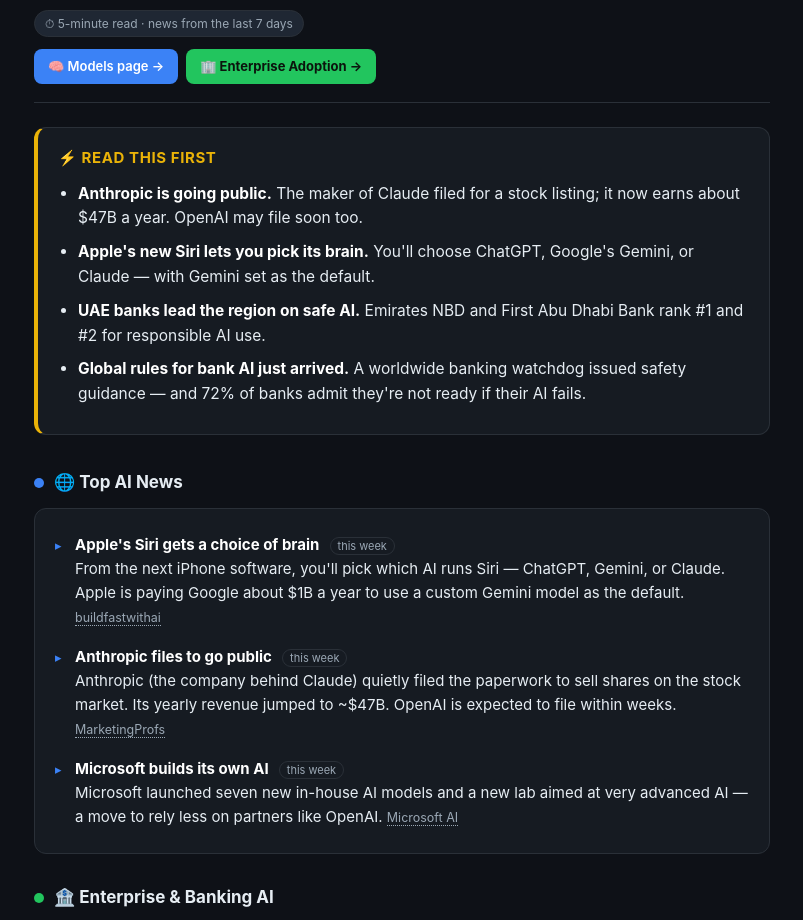
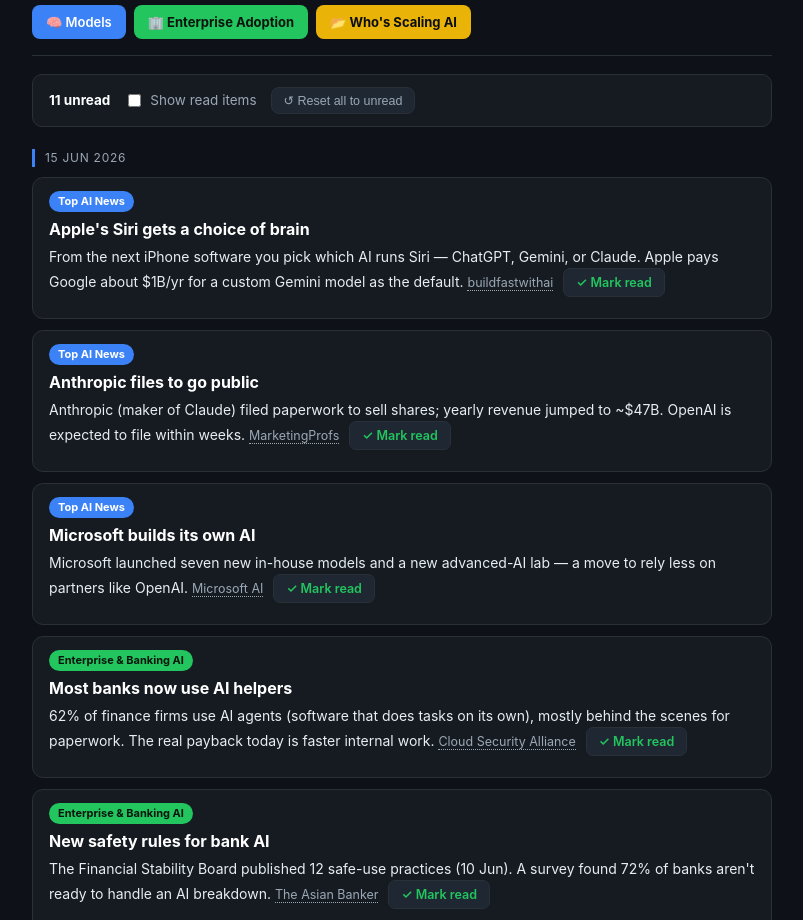
Before and after one commit to mahendran1387a/daily-ai-briefing, a plain HTML site: page index.html in a window 1280 px wide. Shown: the part 124-1044 px from the top of the page, without its empty margins (238-1041 px from the left). Drawn offline with Linux system fonts and the light colour scheme.

Commit message:
Auto update 2026-06-15

```diff
--- /dev/null
+++ b/feed.js
@@ -0,0 +1,14 @@
+// Daily AI Briefing — running feed data. Each run APPENDS new items (dedupe by id, keep ~30 days).
+window.FEED = [
+ {"id":"2026-06-15-apple-siri-choice","date":"2026-06-15","cat":"Top AI News","title":"Apple's Siri gets a choice of brain","summary":"From the next iPhone software you pick which AI runs Siri — ChatGPT, Gemini, or Claude. Apple pays Google about $1B/yr for a custom Gemini model as the default.","src":"buildfastwithai","url":"https://www.buildfastwithai.com/blogs/ai-news-today-june-8-2026"},
+ {"id":"2026-06-15-anthropic-ipo","date":"2026-06-15","cat":"Top AI News","title":"Anthropic files to go public","summary":"Anthropic (maker of Claude) filed paperwork to sell shares; yearly revenue jumped to ~$47B. OpenAI is expected to file within weeks.","src":"MarketingProfs","url":"https://www.marketingprofs.com/opinions/2026/54909/ai-update-june-5-2026-ai-news-and-views-from-the-past-week"},
+ {"id":"2026-06-15-microsoft-mai","date":"2026-06-15","cat":"Top AI News","title":"Microsoft builds its own AI","summary":"Microsoft launched seven new in-house models and a new advanced-AI lab — a move to rely less on partners like OpenAI.","src":"Microsoft AI","url":"https://microsoft.ai/news/building-a-hillclimbing-machine-launching-seven-new-mai-models/"},
+ {"id":"2026-06-15-banks-ai-agents","date":"2026-06-15","cat":"Enterprise & Banking AI","title":"Most banks now use AI helpers","summary":"62% of finance firms use AI agents (software that does tasks on its own), mostly behind the scenes for paperwork. The real payback today is faster internal work.","src":"Cloud Security Alliance","url":"https://finance.yahoo.com/sectors/technology/articles/financial-services-industry-shifts-ai-120000294.html"},
+ {"id":"2026-06-15-fsb-rules","date":"2026-06-15","cat":"Enterprise & Banking AI","title":"New safety rules for bank AI","summary":"The Financial Stability Board published 12 safe-use practices (10 Jun). A survey found 72% of banks aren't ready to handle an AI breakdown.","src":"The Asian Banker","url":"https://www.theasianbanker.com/updates-and-articles/financial-stability-board-points-banks-towards-ai-monitoring-ai-as-human-oversight-reaches-its-limits"},
+ {"id":"2026-06-15-ai-owner","date":"2026-06-15","cat":"Enterprise & Banking AI","title":"An AI owner = results","summary":"94% of firms that name a clear owner for AI report real business value, versus 75% for everyone else.","src":"NVIDIA","url":"https://blogs.nvidia.com/blog/ai-in-financial-services-survey-2026/"},
+ {"id":"2026-06-15-uae-banks-responsible","date":"2026-06-15","cat":"UAE & Middle East","title":"UAE banks top responsible-AI index","summary":"Emirates NBD and First Abu Dhabi Bank rank #1 and #2 in a new Middle East & Africa responsible-AI index; Mashreq came 10th.","src":"IndexBox","url":"https://www.indexbox.io/blog/uae-banks-lead-responsible-ai-index-in-middle-east-and-africa/"},
+ {"id":"2026-06-15-uae-train-80000","date":"2026-06-15","cat":"UAE & Middle East","title":"UAE to train 80,000 on AI","summary":"The UAE is teaching 80,000 workers to use AI agents, aiming to run half of all government services with AI within two years.","src":"Computer Weekly","url":"https://www.computerweekly.com/news/366642771/UAE-launches-sovereign-AI-driven-Cyber-Factory-security-initiative"},
+ {"id":"2026-06-15-meta-wearables","date":"2026-06-15","cat":"Worth a Glance","title":"Meta bets on wearables","summary":"Meta is testing an AI pendant and a work version called 'Wearables for Work', plus more AI glasses — pushing AI off the screen and onto your body.","src":"buildfastwithai","url":"https://www.buildfastwithai.com/blogs/ai-news-today-june-8-2026"},
+ {"id":"2026-06-15-karpathy-anthropic","date":"2026-06-15","cat":"Worth a Glance","title":"Star researcher joins Anthropic","summary":"Andrej Karpathy, a well-known AI scientist, joined Anthropic to work hands-on on future models — a sign of where top talent is heading.","src":"buildfastwithai","url":"https://www.buildfastwithai.com/blogs/ai-news-today-june-8-2026"},
+ {"id":"2026-06-15-minimax-m3","date":"2026-06-15","cat":"Worth a Glance","title":"AI is getting cheaper to run","summary":"A new model, MiniMax M3, cuts the computing cost per word to about 1/20th of before. Cheaper AI means lower prices and wider use over time.","src":"LLM-Stats","url":"https://llm-stats.com/ai-news"}
+];
--- a/index.html
+++ b/index.html
@@ -3,160 +3,108 @@
 <head>
 <meta charset="UTF-8">
 <meta name="viewport" content="width=device-width, initial-scale=1.0">
-<title>Daily AI Briefing — 15 June 2026</title>
+<title>Daily AI Briefing — Running Feed</title>
 <style>
-  :root{
-    --bg:#0e1117; --card:#161b22; --line:#2a3038; --ink:#e6edf3;
-    --muted:#9aa7b4; --accent:#3b82f6; --accent2:#22c55e; --chip:#1f2733;
-    --gold:#eab308; --amber:#f59e0b; --purple:#a855f7;
-  }
+  :root{--bg:#0e1117;--card:#161b22;--line:#2a3038;--ink:#e6edf3;--muted:#9aa7b4;
+        --accent:#3b82f6;--accent2:#22c55e;--chip:#1f2733;--gold:#eab308;--amber:#f59e0b;--purple:#a855f7;}
   *{box-sizing:border-box;}
-  body{
-    margin:0; background:var(--bg); color:var(--ink);
-    font-family:-apple-system,BlinkMacSystemFont,"Segoe UI",Roboto,Helvetica,Arial,sans-serif;
-    line-height:1.6; -webkit-font-smoothing:antialiased;
-  }
-  .wrap{max-width:780px; margin:0 auto; padding:34px 22px 64px;}
-  header{border-bottom:1px solid var(--line); padding-bottom:18px; margin-bottom:8px;}
-  .kicker{font-size:12px; letter-spacing:.14em; text-transform:uppercase; color:var(--accent); font-weight:700;}
-  h1{font-size:25px; margin:6px 0 4px; font-weight:800;}
-  .date{color:var(--muted); font-size:14px;}
-  .readtime{display:inline-block; margin-top:8px; font-size:12px; color:var(--muted); background:var(--chip); border:1px solid var(--line); padding:3px 10px; border-radius:20px;}
-
-  .first{
-    background:var(--card); border:1px solid var(--line); border-left:4px solid var(--gold);
-    border-radius:12px; padding:18px 20px; margin:24px 0 34px;
-  }
-  .first h2{margin:0 0 12px; font-size:15px; letter-spacing:.04em; text-transform:uppercase; color:var(--gold);}
-  .first ul{margin:0; padding-left:20px;}
-  .first li{margin:9px 0; font-size:15.5px;}
-  .first li b{color:#fff;}
-
-  section{margin-bottom:30px;}
-  .sec-head{display:flex; align-items:center; gap:10px; margin-bottom:12px;}
-  .dot{width:10px; height:10px; border-radius:50%; background:var(--accent); flex:0 0 auto;}
-  .sec-head h2{font-size:17px; margin:0; font-weight:700;}
-  .card{background:var(--card); border:1px solid var(--line); border-radius:12px; padding:8px 20px;}
-  ul.items{margin:0; padding-left:20px; list-style:none;}
-  ul.items li{margin:16px 0; font-size:15px; position:relative;}
-  ul.items li:before{content:"▸"; color:var(--accent); position:absolute; left:-20px; font-size:13px; top:2px;}
-  ul.items li b{color:#fff;}
-  .why{display:block; margin-top:4px; font-size:13px; color:var(--accent2);}
-  .why b{color:var(--accent2);}
-  .tag{font-size:11px; color:var(--muted); border:1px solid var(--line); border-radius:10px; padding:1px 7px; margin-left:6px; white-space:nowrap;}
-  .src{color:var(--muted); font-size:12.5px; text-decoration:none; border-bottom:1px dotted var(--muted);}
+  body{margin:0;background:var(--bg);color:var(--ink);line-height:1.55;
+       font-family:-apple-system,BlinkMacSystemFont,"Segoe UI",Roboto,Helvetica,Arial,sans-serif;-webkit-font-smoothing:antialiased;}
+  .wrap{max-width:780px;margin:0 auto;padding:30px 20px 60px;}
+  header{border-bottom:1px solid var(--line);padding-bottom:16px;margin-bottom:6px;}
+  .kicker{font-size:12px;letter-spacing:.14em;text-transform:uppercase;color:var(--accent);font-weight:700;}
+  h1{font-size:24px;margin:6px 0 4px;font-weight:800;}
+  .sub{color:var(--muted);font-size:13.5px;}
+  .nav{margin-top:12px;display:flex;flex-wrap:wrap;gap:8px;}
+  .nav a{display:inline-block;text-decoration:none;font-size:13px;font-weight:600;padding:7px 14px;border-radius:8px;}
+  .nav a.m{background:var(--accent);color:#fff;} .nav a.e{background:var(--accent2);color:#0b140d;font-weight:700;} .nav a.p{background:var(--gold);color:#0b0e14;font-weight:700;}
+  .controls{display:flex;flex-wrap:wrap;align-items:center;gap:14px;margin:18px 0 22px;padding:12px 16px;background:var(--card);border:1px solid var(--line);border-radius:10px;font-size:13.5px;}
+  .count{font-weight:700;color:#fff;}
+  .controls label{color:var(--muted);cursor:pointer;display:flex;align-items:center;gap:6px;}
+  .controls button{background:var(--chip);border:1px solid var(--line);color:var(--muted);font-size:12.5px;padding:5px 12px;border-radius:8px;cursor:pointer;}
+  .controls button:hover{color:#fff;border-color:var(--muted);}
+  .daygroup{margin-bottom:26px;}
+  .dayhdr{font-size:12px;letter-spacing:.06em;text-transform:uppercase;color:var(--muted);margin:0 0 10px;border-left:3px solid var(--accent);padding-left:10px;}
+  .item{background:var(--card);border:1px solid var(--line);border-radius:11px;padding:13px 16px;margin-bottom:11px;position:relative;transition:opacity .25s,transform .25s;}
+  .item.read{opacity:.45;}
+  .tagrow{display:flex;align-items:center;gap:8px;margin-bottom:5px;flex-wrap:wrap;}
+  .cat{font-size:11px;font-weight:700;padding:2px 9px;border-radius:20px;}
+  .it{font-size:16px;font-weight:700;color:#fff;margin:2px 0 4px;}
+  .sm{font-size:14px;margin:0 0 8px;}
+  .src{color:var(--muted);font-size:12.5px;text-decoration:none;border-bottom:1px dotted var(--muted);}
   .src:hover{color:var(--accent);}
-
-  .chips{display:flex; flex-wrap:wrap; gap:8px; margin-top:18px;}
-  .chip{background:var(--chip); border:1px solid var(--line); color:var(--muted); font-size:11.5px; padding:4px 10px; border-radius:20px;}
-  footer{border-top:1px solid var(--line); margin-top:36px; padding-top:16px; color:var(--muted); font-size:12.5px;}
-  a{color:var(--accent);}
-  @media(max-width:600px){ h1{font-size:21px;} .wrap{padding:24px 15px 48px;} }
+  .act{display:inline-block;margin-left:10px;font-size:12.5px;font-weight:600;padding:4px 12px;border-radius:7px;border:1px solid var(--line);background:var(--chip);color:var(--accent2);cursor:pointer;}
+  .act:hover{border-color:var(--accent2);}
+  .item.read .act{color:var(--muted);}
+  .empty{color:var(--muted);text-align:center;padding:40px 0;font-size:14px;}
+  footer{border-top:1px solid var(--line);margin-top:30px;padding-top:14px;color:var(--muted);font-size:12.5px;}
+  @media(max-width:600px){h1{font-size:21px;}.wrap{padding:22px 14px 48px;}}
 </style>
 </head>
 <body>
 <div class="wrap">
-
   <header>
-    <div class="kicker">Daily AI Briefing &middot; For Mahendran</div>
-    <h1>What you need to know in AI today</h1>
-    <div class="date">Monday, 15 June 2026 &middot; 9:00 AM</div>
-    <div class="readtime">⏱ 5-minute read &middot; news from the last 7 days</div>
-    <div style="margin-top:12px; display:flex; flex-wrap:wrap; gap:8px;">
-      <a href="Model.html" style="display:inline-block;background:var(--accent);color:#fff;text-decoration:none;font-size:13px;font-weight:600;padding:7px 14px;border-radius:8px;">🧠 Models page →</a>
-      <a href="Enterprise-Adoption.html" style="display:inline-block;background:var(--accent2);color:#0b140d;text-decoration:none;font-size:13px;font-weight:700;padding:7px 14px;border-radius:8px;">🏢 Enterprise Adoption →</a>
+    <div class="kicker">Daily AI Briefing · For Mahendran</div>
+    <h1>Your running AI feed</h1>
+    <div class="sub">New items added every Mon / Wed / Fri · tick off what you've read</div>
+    <div class="nav">
+      <a class="m" href="Model.html">🧠 Models</a>
+      <a class="e" href="Enterprise-Adoption.html">🏢 Enterprise Adoption</a>
+      <a class="p" href="Proof.html">📂 Who's Scaling AI</a>
     </div>
   </header>
 
-  <div class="first">
-    <h2>⚡ Read This First</h2>
-    <ul>
-      <li><b>Anthropic is going public.</b> The maker of Claude filed for a stock listing; it now earns about $47B a year. OpenAI may file soon too.</li>
-      <li><b>Apple's new Siri lets you pick its brain.</b> You'll choose ChatGPT, Google's Gemini, or Claude — with Gemini set as the default.</li>
-      <li><b>UAE banks lead the region on safe AI.</b> Emirates NBD and First Abu Dhabi Bank rank #1 and #2 for responsible AI use.</li>
-      <li><b>Global rules for bank AI just arrived.</b> A worldwide banking watchdog issued safety guidance — and 72% of banks admit they're not ready if their AI fails.</li>
-    </ul>
+  <div class="controls">
+    <span class="count" id="count">—</span>
+    <label><input type="checkbox" id="showRead"> Show read items</label>
+    <button id="reset">↺ Reset all to unread</button>
   </div>
 
-  <section>
-    <div class="sec-head"><span class="dot"></span><h2>🌐 Top AI News</h2></div>
-    <div class="card">
-      <ul class="items">
-        <li><b>Apple's Siri gets a choice of brain</b> <span class="tag">this week</span><br>
-          From the next iPhone software, you'll pick which AI runs Siri — ChatGPT, Gemini, or Claude. Apple is paying Google about $1B a year to use a custom Gemini model as the default.
-          <a class="src" href="https://www.buildfastwithai.com/blogs/ai-news-today-june-8-2026">buildfastwithai</a></li>
-        <li><b>Anthropic files to go public</b> <span class="tag">this week</span><br>
-          Anthropic (the company behind Claude) quietly filed the paperwork to sell shares on the stock market. Its yearly revenue jumped to ~$47B. OpenAI is expected to file within weeks.
-          <a class="src" href="https://www.marketingprofs.com/opinions/2026/54909/ai-update-june-5-2026-ai-news-and-views-from-the-past-week">MarketingProfs</a></li>
-        <li><b>Microsoft builds its own AI</b> <span class="tag">this week</span><br>
-          Microsoft launched seven new in-house AI models and a new lab aimed at very advanced AI — a move to rely less on partners like OpenAI.
-          <a class="src" href="https://microsoft.ai/news/building-a-hillclimbing-machine-launching-seven-new-mai-models/">Microsoft AI</a></li>
-      </ul>
-    </div>
-  </section>
-
-  <section>
-    <div class="sec-head"><span class="dot" style="background:var(--accent2)"></span><h2>🏦 Enterprise &amp; Banking AI</h2></div>
-    <div class="card">
-      <ul class="items">
-        <li><b>Most banks now use AI helpers</b> <span class="tag">this week</span><br>
-          62% of finance firms have put AI "agents" (software that does tasks on its own) to work — but mostly behind the scenes for paperwork, not yet for customers.
-          <span class="why"><b>Why it matters:</b> the real payback today is faster internal work, not flashy customer features.</span>
-          <a class="src" href="https://finance.yahoo.com/sectors/technology/articles/financial-services-industry-shifts-ai-120000294.html">Cloud Security Alliance</a></li>
-        <li><b>New safety rules for bank AI</b> <span class="tag">5 days ago</span><br>
-          The Financial Stability Board (a global banking watchdog) published 12 safe-use practices on 10 June. A survey found 72% of banks aren't ready to handle an AI breakdown.
-          <span class="why"><b>Why it matters:</b> expect more checks and controls on any AI your bank rolls out.</span>
-          <a class="src" href="https://www.theasianbanker.com/updates-and-articles/financial-stability-board-points-banks-towards-ai-monitoring-ai-as-human-oversight-reaches-its-limits">The Asian Banker</a></li>
-        <li><b>Someone in charge = results</b><br>
-          94% of firms that name a clear "owner" for AI report real business value, versus 75% for everyone else. A small org change makes a big difference.
-          <a class="src" href="https://blogs.nvidia.com/blog/ai-in-financial-services-survey-2026/">NVIDIA</a></li>
-      </ul>
-    </div>
-  </section>
-
-  <section>
-    <div class="sec-head"><span class="dot" style="background:var(--amber)"></span><h2>🇦🇪 UAE &amp; Middle East</h2></div>
-    <div class="card">
-      <ul class="items">
-        <li><b>UAE banks top the region on responsible AI</b><br>
-          Emirates NBD and First Abu Dhabi Bank rank #1 and #2 in a new Middle East &amp; Africa index for using AI responsibly. Mashreq came 10th.
-          <a class="src" href="https://www.indexbox.io/blog/uae-banks-lead-responsible-ai-index-in-middle-east-and-africa/">IndexBox</a></li>
-        <li><b>UAE to train 80,000 people on AI</b><br>
-          The country is teaching 80,000 workers to use AI agents, aiming to run half of all government services with AI within two years.
-          <a class="src" href="https://www.computerweekly.com/news/366642771/UAE-launches-sovereign-AI-driven-Cyber-Factory-security-initiative">Computer Weekly</a></li>
-      </ul>
-    </div>
-  </section>
-
-  <section>
-    <div class="sec-head"><span class="dot" style="background:var(--purple)"></span><h2>🔮 Worth a Glance</h2></div>
-    <div class="card">
-      <ul class="items">
-        <li><b>Meta bets on wearables</b> <span class="tag">this week</span><br>
-          Meta is testing an AI pendant you wear and a work version called "Wearables for Work," plus more AI glasses — pushing AI off the screen and onto your body.
-          <a class="src" href="https://www.buildfastwithai.com/blogs/ai-news-today-june-8-2026">buildfastwithai</a></li>
-        <li><b>A star researcher joins Anthropic</b> <span class="tag">this week</span><br>
-          Andrej Karpathy, a well-known AI scientist, joined Anthropic to work hands-on on future models — a sign of where top talent is heading.
-          <a class="src" href="https://www.buildfastwithai.com/blogs/ai-news-today-june-8-2026">buildfastwithai</a></li>
-        <li><b>AI is getting cheaper to run</b><br>
-          A new model, MiniMax M3, cuts the computing cost per word to about 1/20th of before. Cheaper AI means lower prices and wider use over time.
-          <a class="src" href="https://llm-stats.com/ai-news">LLM-Stats</a></li>
-      </ul>
-    </div>
-    <div class="chips">
-      <span class="chip">Apple Siri choice</span>
-      <span class="chip">Anthropic IPO</span>
-      <span class="chip">Bank AI rules</span>
-      <span class="chip">UAE banks #1</span>
-      <span class="chip">Meta wearables</span>
-    </div>
-  </section>
+  <div id="list"></div>
 
   <footer>
-    Compiled automatically for Mahendran &middot; Delivered Mon / Wed / Fri at 9:00 AM.<br>
-    Only news from the last 7 days. Sources are linked inline — open any for the full story.
+    Tip: "Mark read" is remembered in this browser (so phone and laptop track separately). Newest items first, last 30 days.
   </footer>
+</div>
 
-</div>
+<script src="feed.js"></script>
+<script>
+  var CATCOLOR={"Top AI News":"var(--accent)","Enterprise & Banking AI":"var(--accent2)","UAE & Middle East":"var(--amber)","Worth a Glance":"var(--purple)"};
+  var CATTEXT={"Top AI News":"#fff","Enterprise & Banking AI":"#0b140d","UAE & Middle East":"#0b0e14","Worth a Glance":"#fff"};
+  var KEY="briefing_read_ids";
+  function readSet(){try{return new Set(JSON.parse(localStorage.getItem(KEY)||"[]"));}catch(e){return new Set();}}
+  function saveSet(s){localStorage.setItem(KEY,JSON.stringify([...s]));}
+  function fmtDate(d){var p=d.split("-");var m=["Jan","Feb","Mar","Apr","May","Jun","Jul","Aug","Sep","Oct","Nov","Dec"];return parseInt(p[2])+" "+m[parseInt(p[1])-1]+" "+p[0];}
+  function render(){
+    var feed=(window.FEED||[]).slice().sort(function(a,b){return a.date<b.date?1:a.date>b.date?-1:0;});
+    var read=readSet();
+    var showRead=document.getElementById("showRead").checked;
+    var list=document.getElementById("list");
+    var unread=feed.filter(function(i){return !read.has(i.id);}).length;
+    document.getElementById("count").textContent=unread+" unread"+(read.size?(" · "+read.size+" read"):"");
+    var shown=feed.filter(function(i){return showRead||!read.has(i.id);});
+    if(!shown.length){list.innerHTML='<div class="empty">🎉 All caught up — nothing unread.</div>';return;}
+    var html="",lastDay="";
+    shown.forEach(function(i){
+      if(i.date!==lastDay){if(lastDay)html+="</div>";html+='<div class="daygroup"><div class="dayhdr">'+fmtDate(i.date)+'</div>';lastDay=i.date;}
+      var isRead=read.has(i.id);
+      var col=CATCOLOR[i.cat]||"var(--muted)",tc=CATTEXT[i.cat]||"#fff";
+      html+='<div class="item'+(isRead?' read':'')+'" data-id="'+i.id+'">'+
+        '<div class="tagrow"><span class="cat" style="background:'+col+';color:'+tc+'">'+i.cat+'</span></div>'+
+        '<div class="it">'+i.title+'</div>'+
+        '<div class="sm">'+i.summary+(i.url?' <a class="src" href="'+i.url+'" target="_blank" rel="noopener">'+(i.src||'source')+'</a>':'')+
+        '<span class="act" data-act="'+i.id+'">'+(isRead?'↺ Mark unread':'✓ Mark read')+'</span></div>'+
+      '</div>';
+    });
+    if(lastDay)html+="</div>";
+    list.innerHTML=html;
+    Array.prototype.forEach.call(document.querySelectorAll(".act"),function(b){
+      b.addEventListener("click",function(){var id=b.getAttribute("data-act");var s=readSet();if(s.has(id))s.delete(id);else s.add(id);saveSet(s);render();});
+    });
+  }
+  document.getElementById("showRead").addEventListener("change",render);
+  document.getElementById("reset").addEventListener("click",function(){if(confirm("Mark everything as unread again?")){localStorage.removeItem(KEY);render();}});
+  render();
+</script>
 </body>
 </html>
```
Also changed, not shown: AI-Briefing-2026-06-15.html (+1 -0 lines).
